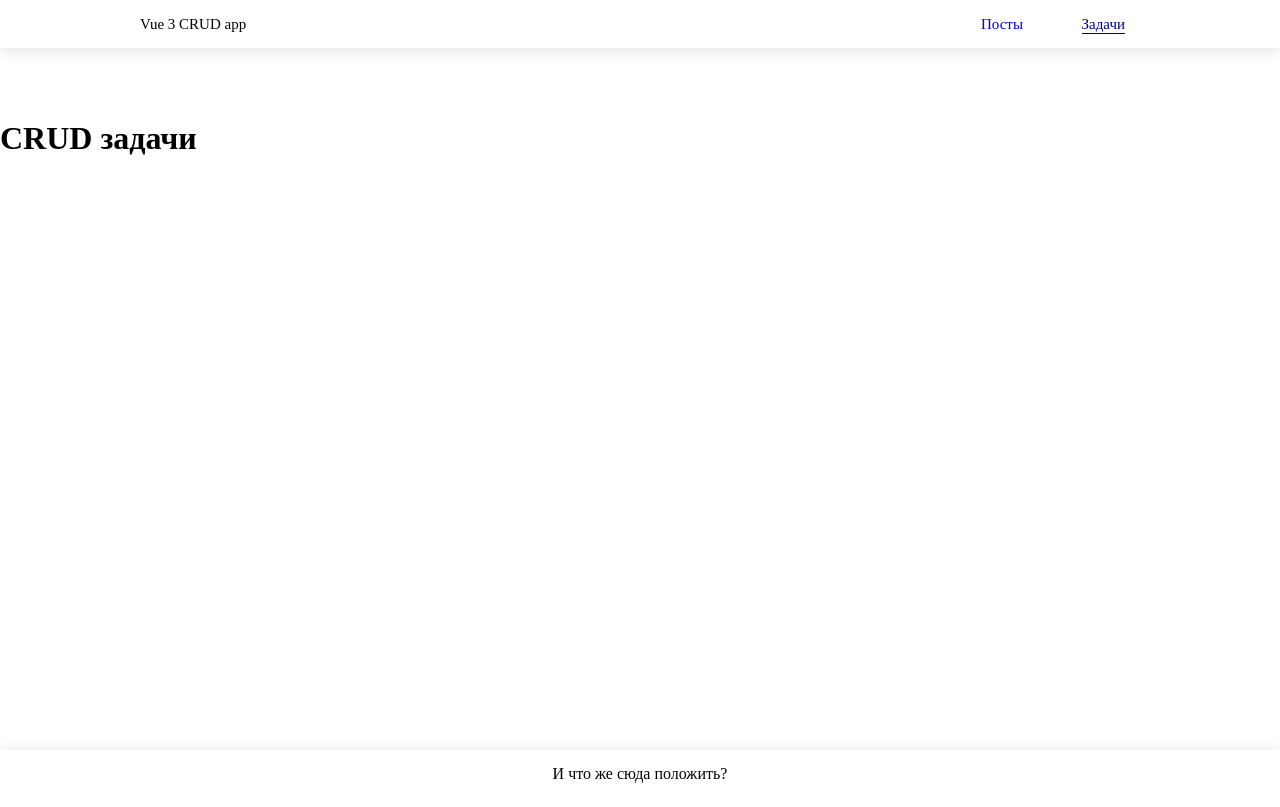
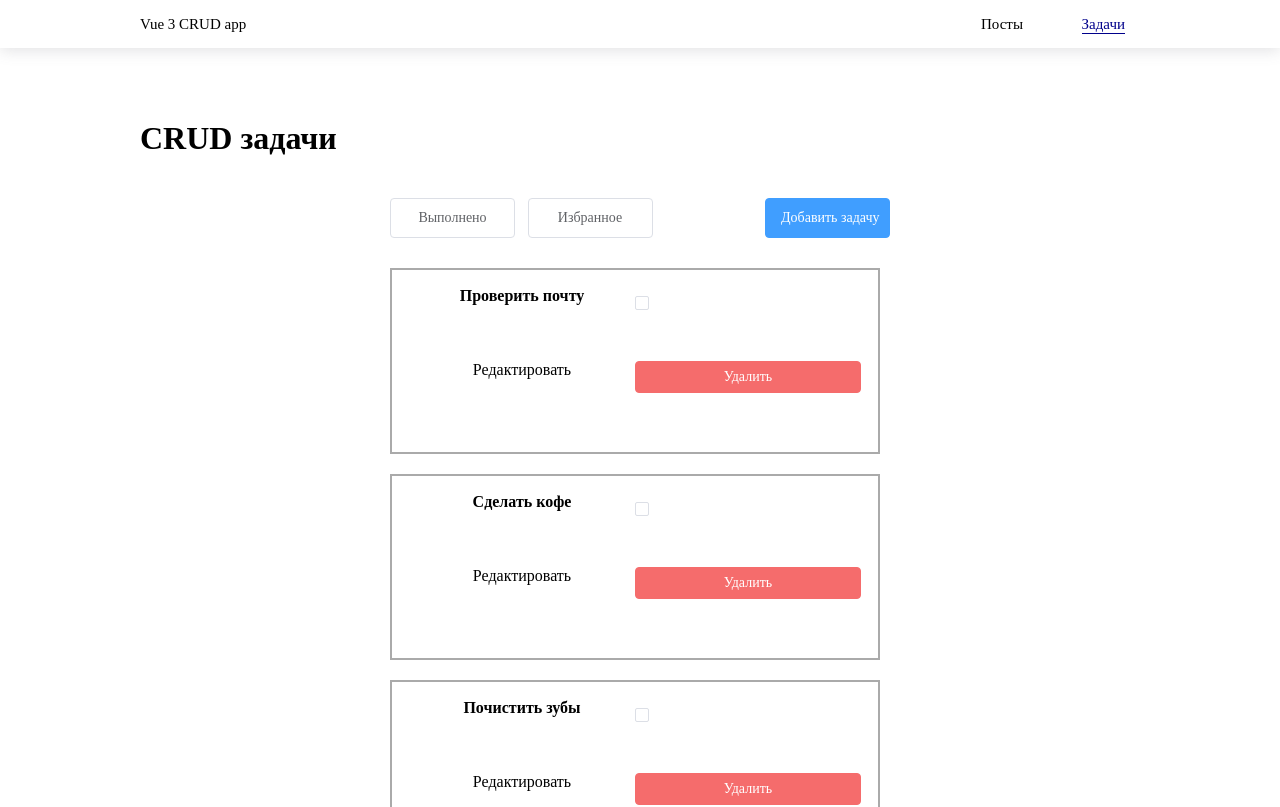
Before and after one commit to Dmitriy-Fenyov/vue-3-crud, a Vue app: page /todos in a window 1280 px wide. Shown: the top 807 px of the page. Built offline with nearby package versions, Linux system fonts and the light colour scheme; the HTML template or start-up script is replaced by a standard one.

Commit message:
work with the component pagetodos.vue

```diff
--- a/src/components/PageHeader.vue
+++ b/src/components/PageHeader.vue
@@ -38,6 +38,7 @@ nav {
 
   a {
     text-decoration: none;
+    color: black;
   }
   .active{
     color:#00008B;
--- /dev/null
+++ b/src/components/PageTodos.vue
@@ -0,0 +1,126 @@
+<template>
+  <div class="wrapper-todos">
+    <div class="wrapper-todos-btn">
+      <el-button
+        class="button"
+        type="default"
+        style="margin-left: 0px;"
+      >
+        Выполнено
+      </el-button>
+      <el-button
+        class="button"
+        type="default"
+        style="margin-left: 0px; margin-right: 100px;"
+      >
+        Избранное
+      </el-button>
+      <el-button
+        class="button"
+        type="primary"
+        style="margin-right: 0px;"
+      >
+        Добавить задачу
+      </el-button>
+    </div>
+    <div class="wrapper">
+      <div
+        class="todoList"
+        v-for="todo in todos"
+        :key="todo.id"
+      >
+        <div><strong>{{ todo.title }}</strong></div>
+        <ElCheckbox />
+        <RouterLink class="as" :to="'/todos/' + todo.id">
+          Редактировать
+        </RouterLink>
+        <el-button type="danger">Удалить</el-button>
+      </div>
+    </div>
+  </div>
+</template>
+
+<script>
+export default {
+  data() {
+    return {
+      todos:[
+      {
+        id: 4,
+        title: 'Проверить почту',
+        isDone: false,
+        isFavorite: false,
+      },
+      {
+        id: 3,
+        title: 'Сделать кофе',
+        isDone: true,
+        isFavorite: true,
+      },
+      {
+        id: 2,
+        title: 'Почистить зубы',
+        isDone: true,
+        isFavorite: false,
+      },
+      {
+        id: 1,
+        title: 'Проснуться',
+        isDone: true,
+        isFavorite: false,
+      },
+    ]
+    }
+  }
+}
+</script>
+
+
+<style lang="scss" scoped>
+.wrapper-todos {
+  width: 500px;
+  text-align: center;
+  display: block;
+  margin: 20px auto 0;
+}
+.wrapper-todos-btn {
+  display: flex;
+}
+.button {
+  display: block;
+  margin: 20px auto 0;
+  width: 125px;
+  height: 40px;
+}
+.wrapper {
+  width: 500px;
+  margin-top: 30px;
+  display: grid;
+  grid-template-columns: 1fr;
+  grid-column-gap: 20px;
+  grid-row-gap: 20px;
+  .todoList:hover {
+    color: black;
+    border: 2px solid black;
+    box-shadow: 0px 2px 8px 0px #63636333;
+  }
+}
+.todoList {
+  display: grid;
+  grid-template-columns: 1fr 1fr;
+  position: relative;
+  box-sizing: border-box;
+  width: 490px;
+  height: 186px;
+  border: 2px solid #AAAAAA;
+  padding: 17px;
+  color: black;
+
+}
+.as {
+    text-decoration: none;
+    color: black;
+  }
+
+
+</style>
--- /dev/null
+++ b/src/components/PageTodosId.vue
@@ -0,0 +1,5 @@
+<template>
+  <div class="item">
+    <h2> Детальная страница задачи № {{ $route.params.id }}</h2>
+  </div>
+</template>
--- a/src/router/index.js
+++ b/src/router/index.js
@@ -1,7 +1,8 @@
 import { createRouter, createWebHistory } from 'vue-router'
-import PostList from '../views/PostsList.vue'
-import TodosList from '../views/TodosList.vue'
-import PostPageId from '../views/PostPageId.vue'
+import PostList from '@/views/PostsList.vue'
+import TodosList from '@/views/TodosList.vue'
+import PostPageId from '@/views/PostPageId.vue'
+import TodosIdList from '@/views/TodosIdList.vue'
 
 const router = createRouter({
   history: createWebHistory(import.meta.env.BASE_URL),
@@ -20,7 +21,12 @@ const router = createRouter({
       path: '/posts/:id',
       name: 'postId',
       component: PostPageId
-  },
+    },
+    {
+      path: '/todos/:id',
+      name: 'todosId',
+      component: TodosIdList
+    },
   ]
 })
 
--- /dev/null
+++ b/src/stores/todosMockStore.js
@@ -0,0 +1,32 @@
+import { defineStore } from 'pinia'
+
+export const usetodosMockStore = defineStore('todosMockStore', {
+  state: () => ({
+    todos: [
+      {
+        id: 4,
+        title: 'Проверить почту',
+        isDone: false,
+        isFavorite: false,
+      },
+      {
+        id: 3,
+        title: 'Сделать кофе',
+        isDone: true,
+        isFavorite: true,
+      },
+      {
+        id: 2,
+        title: 'Почистить зубы',
+        isDone: true,
+        isFavorite: false,
+      },
+      {
+        id: 1,
+        title: 'Проснуться',
+        isDone: true,
+        isFavorite: false,
+      },
+    ]
+  })
+})
--- /dev/null
+++ b/src/views/TodosIdList.vue
@@ -0,0 +1,7 @@
+<template>
+  <PageTodosId />
+</template>
+
+<script setup>
+import PageTodosId from '@/components/PageTodosId.vue'
+</script>
--- a/src/views/TodosList.vue
+++ b/src/views/TodosList.vue
@@ -1,5 +1,19 @@
 <template>
   <div class="todos">
-    <h1>CRUD задачи</h1>
+    <h1>CRUD задачи {{ todos.title }}</h1>
+    <PageTodos />
   </div>
 </template>
+
+<script setup>
+import PageTodos from '@/components/PageTodos.vue'
+import {usetodosMockStore} from '@/stores/todosMockStore'
+const todos = usetodosMockStore()
+</script>
+
+<style lang="scss" scoped>
+.todos {
+  width: 1000px;
+  margin: 0 auto;
+}
+</style>
```
Also changed, not shown: src/stores/counter.js (deleted, +0 -12 lines).
